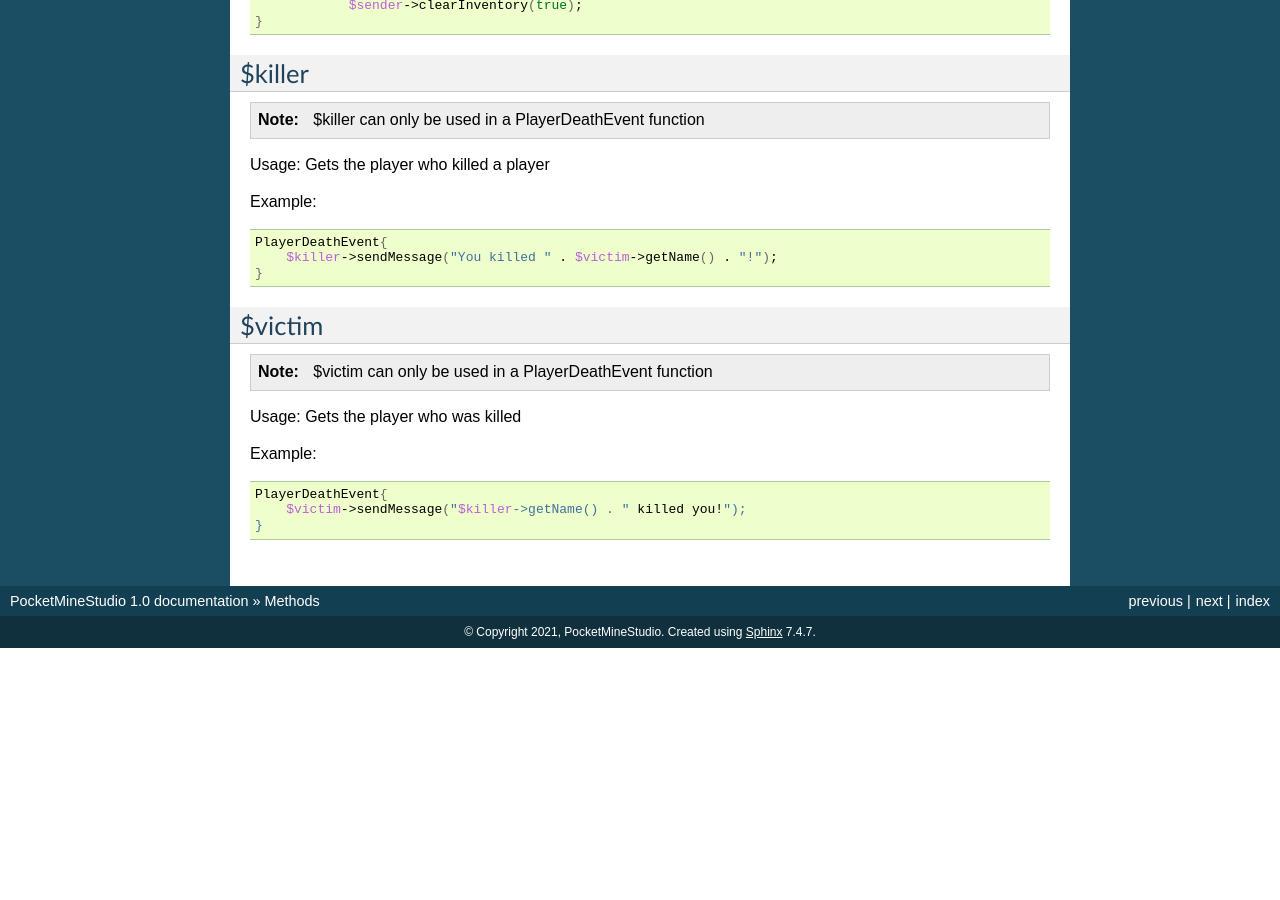
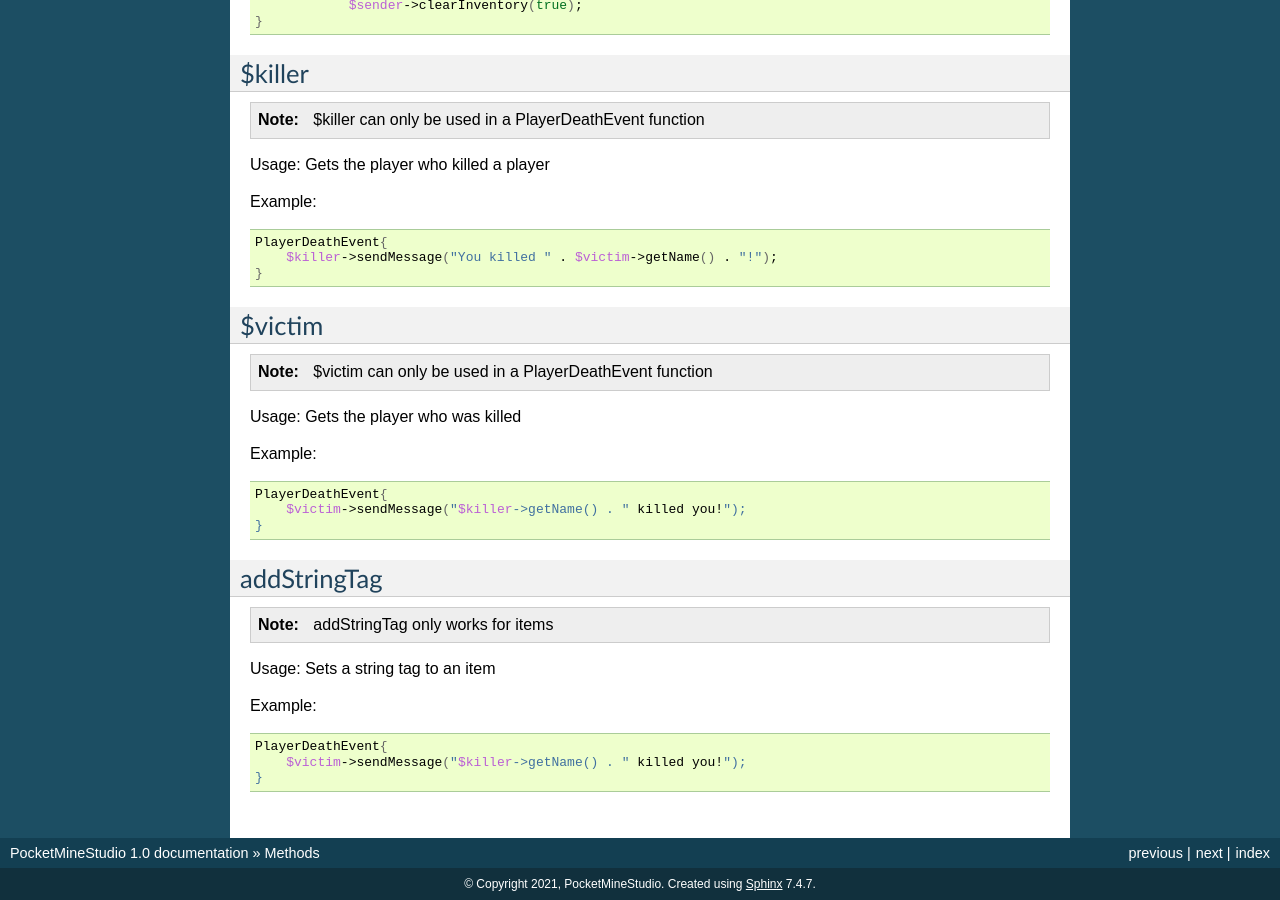
Before and after one commit to ElectroGamesDev/PocketMineStudioDocs, a Sphinx documentation site: the page built from docs/methods.rst, in a window 1280 px wide and 900 px high, scrolled down 966 px. Built offline with Sphinx 7.4.7, drawn with Linux system fonts in a browser that asks for light colours; before the commit the page ends 1614 px from its top, so only the background shows below that.

Commit message:
Update methods.rst

```diff
--- a/docs/methods.rst
+++ b/docs/methods.rst
@@ -93,3 +93,20 @@ Example:
   PlayerDeathEvent{
       $victim->sendMessage("$killer->getName() . " killed you!");
   }
+
+addStringTag
+-------
+
+.. note::
+
+    addStringTag only works for items
+
+Usage: Sets a string tag to an item
+
+Example:
+
+.. code-block:: sh
+
+  PlayerDeathEvent{
+      $victim->sendMessage("$killer->getName() . " killed you!");
+  }
```
